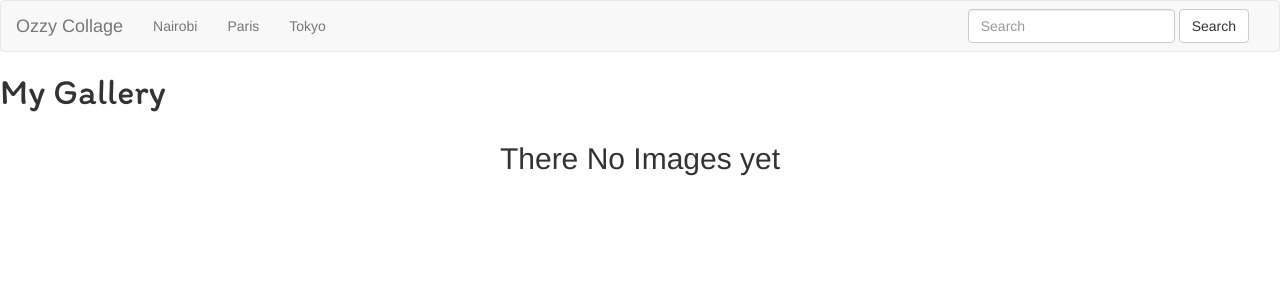
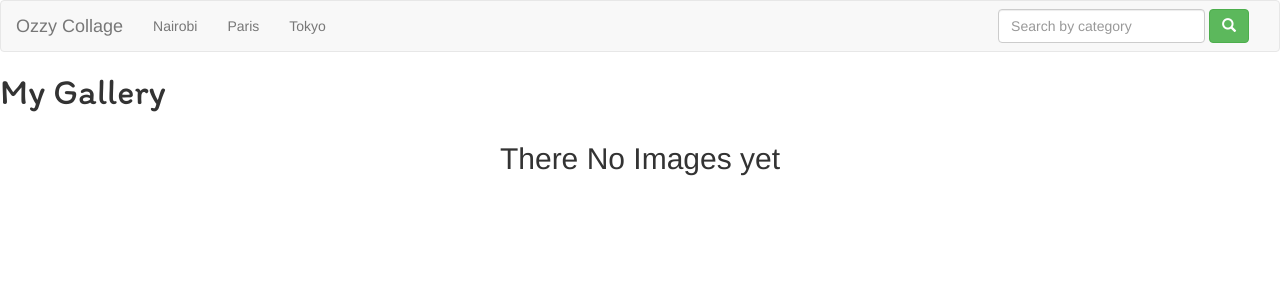
Before and after one commit to OwenMur21/collage, a Django app: page / in a window 1280 px wide. Shown: the top 300 px of the page. Run offline with Django 3.2, Linux system fonts and the light colour scheme; data that the repository does not hold is empty; some libraries are stand-ins or nearby versions.

Commit message:
Adjusts from in navbar

```diff
--- a/gallery/templates/navbar.html
+++ b/gallery/templates/navbar.html
@@ -20,11 +20,11 @@
         <li><a href="#">Paris</a></li>
         <li><a href="#">Tokyo</a></li>
       </ul>
-      <form class="navbar-form navbar-right">
+      <form class="navbar-form navbar-right" role="search" action="{% url 'search_results' %}">
         <div class="form-group">
-          <input type="text" class="form-control" placeholder="Search">
+          <input type="text" class="form-control" placeholder="Search by category" name="image">
         </div>
-        <button type="submit" class="btn btn-default">Search</button>
+        <button class="btn btn-success" type="submit"><i class="glyphicon glyphicon-search"></i></button>
       </form>
     </div>
   </div>
```
